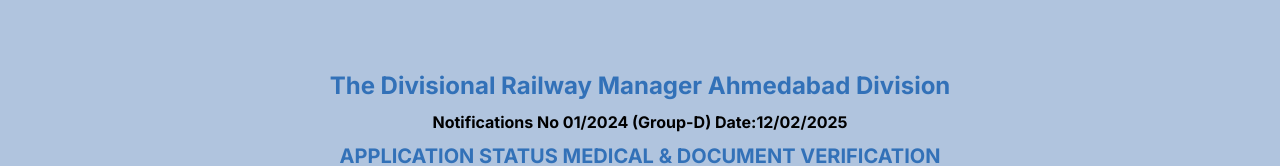
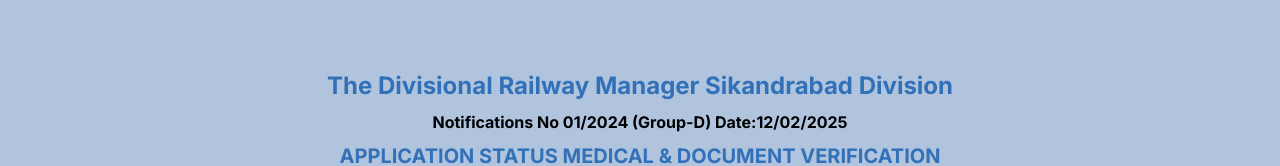
Before and after one commit to kumarbhay098/rrcnr, a Next.js app: page /results in a window 1280 px wide. Shown: the part 308-474 px from the top of the page. Built offline with nearby package versions, Linux system fonts and the light colour scheme.

Commit message:
division

```diff
--- a/components/StatusCheck.js
+++ b/components/StatusCheck.js
@@ -10,7 +10,7 @@
   return (
     <div className="text-center mx-auto max-w-7xl mt-8">
       <h1 className="text-[#3271B8] font-bold text-2xl mb-2">
-        The Divisional Railway Manager Ahmedabad Division
+        The Divisional Railway Manager Sikandrabad Division
         {/* <div>Punjab-152001</div> */}
       </h1>
       <h1 className="text-black font-bold text-md mb-2">
```
